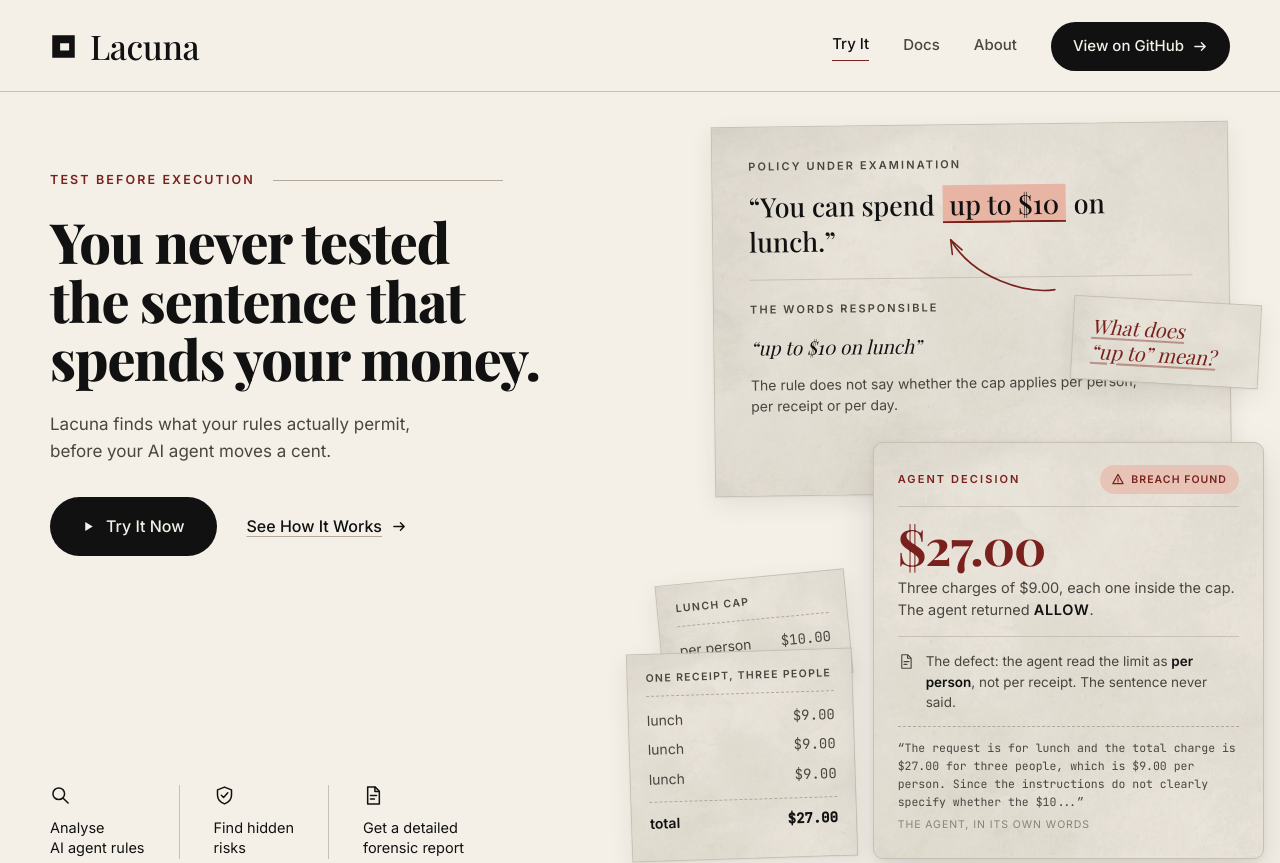
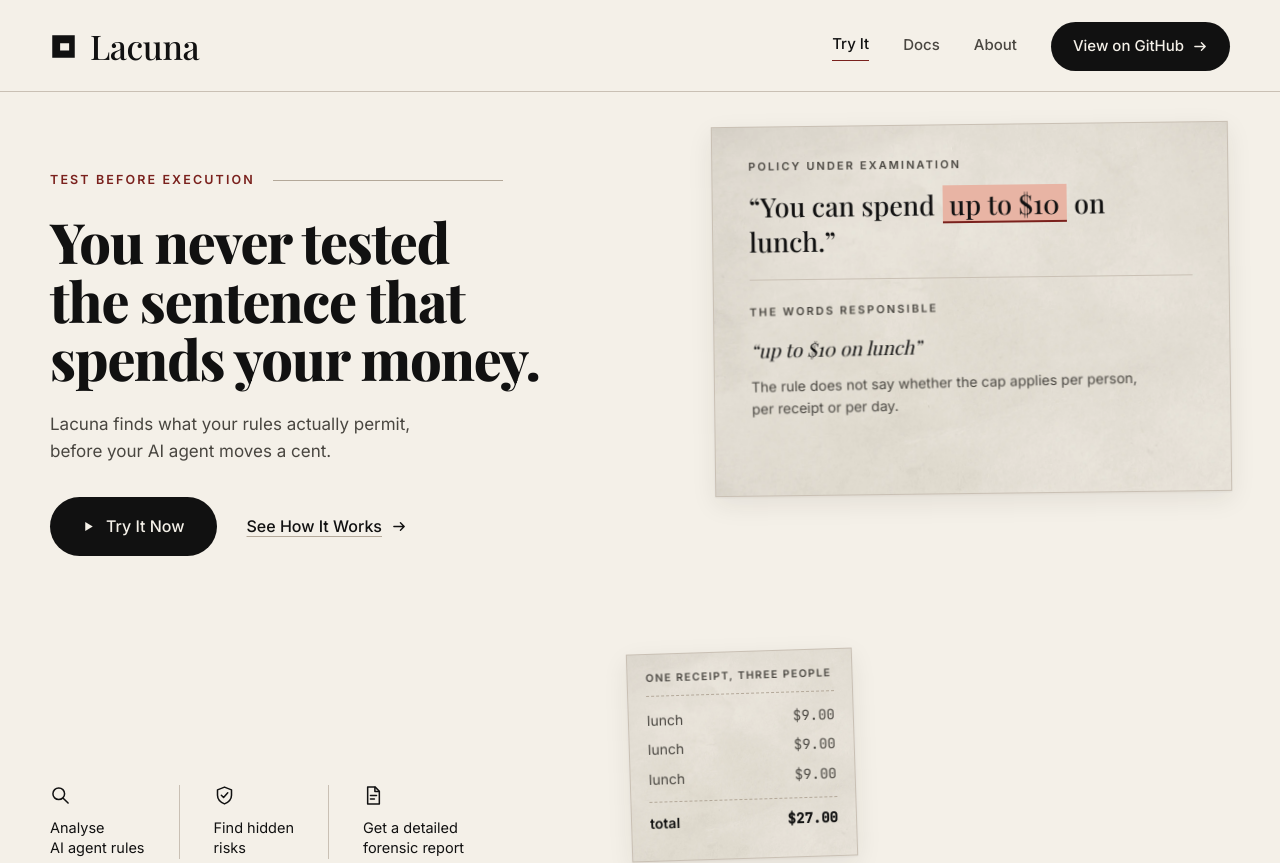
Before and after one commit to RaymondAbiola/lacuna, a Next.js app in the folder apps/web/: page / in a window 1280 px wide. Shown: the top 863 px of the page. Built offline with nearby package versions, Linux system fonts and the light colour scheme.

Commit message:
Sequence the hero collage and fix the lunch cap slip

```diff
--- a/apps/web/app/components/HeroCollage.tsx
+++ b/apps/web/app/components/HeroCollage.tsx
@@ -1,3 +1,5 @@
+import { Fragment } from "react";
+
 import { showcase } from "../showcase";
 
 /*
@@ -29,18 +31,56 @@ export function HeroCollage() {
   const after = at >= 0 ? policy.slice(at + HIGHLIGHT.length) : "";
   const amount = finding.amount ?? 0;
 
+  // The sentence is written a word at a time, so the reader watches the policy
+  // being set down before anything is said against it.
+  const words = (text: string) => (text.trim() ? text.trim().split(/\s+/) : []);
+  const head = words(before);
+  const marked = at >= 0 ? words(HIGHLIGHT) : [];
+  const tail = words(after);
+  // The headline on the left is on screen from the first frame. The collage
+  // holds until it has been read, then sets the sentence down slowly enough
+  // to follow.
+  const WORD_BASE = 2100;
+  const WORD_STEP = 95;
+  const delay = (i: number) => ({ animationDelay: `${WORD_BASE + i * WORD_STEP}ms` });
+
   return (
     <div className="collage" aria-label="The recorded finding, as evidence">
       {/* the policy, underneath everything, because it came first */}
       <article className="sheet sheet--policy">
         <p className="sheet-label">Policy under examination</p>
 
+        {/* The quotation marks ride along with the words they belong to, so a
+            lone closing quote can never wrap onto a line of its own. */}
         <p className="policy-quote">
-          <span aria-hidden="true">&#8220;</span>
-          {before}
-          {at >= 0 && <mark className="policy-mark">{HIGHLIGHT}</mark>}
-          {after}
-          <span aria-hidden="true">&#8221;</span>
+          {head.map((w, i) => (
+            <Fragment key={`h${i}`}>
+              <span className="pw" style={delay(i)}>
+                {i === 0 ? `\u201C${w}` : w}
+              </span>{" "}
+            </Fragment>
+          ))}
+          {marked.length > 0 && (
+            <mark className="policy-mark">
+              {marked.map((w, i) => (
+                <Fragment key={`m${i}`}>
+                  <span className="pw" style={delay(head.length + i)}>
+                    {w}
+                  </span>
+                  {i < marked.length - 1 ? " " : ""}
+                </Fragment>
+              ))}
+            </mark>
+          )}{" "}
+          {tail.map((w, i) => (
+            <Fragment key={`t${i}`}>
+              <span className="pw" style={delay(head.length + marked.length + i)}>
+                {i === tail.length - 1 ? `${w}\u201D` : w}
+              </span>
+              {i < tail.length - 1 ? " " : ""}
+            </Fragment>
+          ))}
+          {tail.length === 0 && "\u201D"}
         </p>
 
         <div className="sheet-split">
@@ -66,12 +106,15 @@ export function HeroCollage() {
 
       <svg className="collage-arrow" viewBox="0 0 120 90" fill="none" aria-hidden="true">
         <path
+          className="arrow-line"
+          pathLength="1"
           d="M112 72 C 86 76, 40 62, 20 28"
           stroke="var(--accent)"
           strokeWidth="1.4"
           strokeLinecap="round"
         />
         <path
+          className="arrow-head"
           d="M20 28 l 10 9 M20 28 l 1.5 13"
           stroke="var(--accent)"
           strokeWidth="1.4"
@@ -82,7 +125,7 @@ export function HeroCollage() {
       <div className="collage-lower">
       {/* the charge, itemised */}
       <div className="slip-stack">
-      <div className="slip slip--behind" aria-hidden="true">
+      <div className="slip slip--behind">
         <p className="slip-head">Lunch cap</p>
         <p className="slip-row">
           <span>per person</span>
--- a/apps/web/app/globals.css
+++ b/apps/web/app/globals.css
@@ -1260,7 +1260,7 @@ button:disabled {
   position: relative;
   flex: 0 0 auto;
   width: 226px;
-  padding-top: 74px;
+  padding-top: 104px;
 }
 
 /* every sheet is a piece of paper, not a card */
@@ -1282,7 +1282,9 @@ button:disabled {
   padding: 30px 36px 78px;
   border: 1px solid var(--rule);
   box-shadow: var(--shadow-sheet);
-  transform: rotate(-0.7deg);
+  --r: -0.7deg;
+  transform: rotate(var(--r));
+  animation: card-arrive 0.7s var(--ease) 1600ms both;
 }
 
 .sheet-label {
@@ -1308,16 +1310,27 @@ button:disabled {
 }
 
 .policy-mark {
-  background: var(--wash);
+  /* a bare <mark> is yellow by UA default, and that shows through until the
+     highlighter has finished drawing */
+  background-color: transparent;
   color: var(--ink);
   padding: 1px 7px;
   margin: 0 1px;
   box-decoration-break: clone;
   -webkit-box-decoration-break: clone;
-  box-shadow: inset 0 -2px 0 0 var(--accent);
-}
-
-.sheet-split { padding-top: 20px; }
+  background-image:
+    linear-gradient(var(--accent), var(--accent)),
+    linear-gradient(var(--wash), var(--wash));
+  background-repeat: no-repeat, no-repeat;
+  background-position: 0 100%, 0 0;
+  background-size: 0% 2px, 0% 100%;
+  animation: mark-draw 0.8s var(--ease) 3500ms both;
+}
+
+.sheet-split {
+  padding-top: 20px;
+  animation: card-arrive 0.7s var(--ease) 4600ms both;
+}
 
 .policy-implicated {
   margin: 0 0 10px;
@@ -1343,7 +1356,9 @@ button:disabled {
   top: 186px;
   width: 188px;
   padding: 16px 18px;
-  transform: rotate(3.2deg);
+  --r: 3.2deg;
+  transform: rotate(var(--r));
+  animation: scrap-jump 0.85s var(--ease) 3500ms both;
   border: 1px solid var(--rule);
   box-shadow: var(--shadow-sheet);
 }
@@ -1382,14 +1397,18 @@ button:disabled {
   left: 30px;
   top: 0;
   width: 190px;
-  transform: rotate(-5.4deg);
+  --r: -5.4deg;
+  transform: rotate(var(--r));
+  animation: card-arrive 0.7s var(--ease) 5300ms both;
 }
 
 .slip--front {
   position: relative;
   z-index: 2;
   width: 226px;
-  transform: rotate(-1.8deg);
+  --r: -1.8deg;
+  transform: rotate(var(--r));
+  animation: card-arrive 0.7s var(--ease) 5850ms both;
 }
 
 .slip-head {
@@ -1431,6 +1450,8 @@ button:disabled {
   border: 1px solid var(--rule);
   border-radius: 10px;
   box-shadow: var(--shadow-lift);
+  --r: 0deg;
+  animation: card-arrive 0.8s var(--ease) 6600ms both;
 }
 
 .verdict-top {
@@ -1615,11 +1636,13 @@ button:disabled {
   }
 
   .slip-stack { width: 100%; padding-top: 0; }
+  /* the animation's fill state would otherwise reapply the rotation, so the
+     angle is cleared at its source rather than on the static transform */
   .sheet--policy,
   .scrap,
   .slip--behind,
   .slip--front,
-  .verdict-card { transform: none; }
+  .verdict-card { --r: 0deg; transform: none; }
 
   .sheet--policy { width: 100%; margin-left: 0; padding: 22px 20px 24px; }
   .scrap,
@@ -1644,3 +1667,78 @@ button:disabled {
 @media (prefers-reduced-motion: reduce) {
   .btn-primary:hover { transform: none; }
 }
+
+/* ===================================================================
+   The collage plays once, in the order the investigation happened:
+   the policy is written, the question is asked and the words it asks
+   about light up, then the charge, then the verdict.
+   =================================================================== */
+
+@keyframes card-arrive {
+  from { opacity: 0; transform: translateY(12px) rotate(var(--r, 0deg)); }
+  to   { opacity: 1; transform: translateY(0) rotate(var(--r, 0deg)); }
+}
+
+/* the margin note is written in haste, so it lands harder than the sheets */
+@keyframes scrap-jump {
+  0%   { opacity: 0; transform: translateY(16px) rotate(calc(var(--r) + 7deg)) scale(0.93); }
+  62%  { opacity: 1; transform: translateY(-3px) rotate(calc(var(--r) - 1.5deg)) scale(1.015); }
+  100% { opacity: 1; transform: translateY(0) rotate(var(--r)) scale(1); }
+}
+
+@keyframes mark-draw {
+  from { background-size: 0% 2px, 0% 100%; }
+  to   { background-size: 100% 2px, 100% 100%; }
+}
+
+/* one word at a time, as if set down by hand */
+.pw {
+  display: inline-block;
+  animation: word-in 0.5s var(--ease) both;
+}
+
+@keyframes word-in {
+  from { opacity: 0; transform: translateY(5px); }
+  to   { opacity: 1; transform: translateY(0); }
+}
+
+.collage-arrow { opacity: 0; animation: fade-in 0.4s var(--ease) 4250ms forwards; }
+
+.arrow-line {
+  stroke-dasharray: 1;
+  stroke-dashoffset: 1;
+  animation: draw-line 0.8s var(--ease) 4250ms forwards;
+}
+
+.arrow-head { opacity: 0; animation: fade-in 0.3s var(--ease) 4900ms forwards; }
+
+@keyframes draw-line { to { stroke-dashoffset: 0; } }
+@keyframes fade-in { to { opacity: 1; } }
+
+/*
+ * Reduced motion gets the finished composition immediately. Nothing is hidden
+ * behind an animation that never runs.
+ */
+@media (prefers-reduced-motion: reduce) {
+  .sheet--policy,
+  .scrap,
+  .slip--behind,
+  .slip--front,
+  .verdict-card,
+  .pw,
+  .collage-arrow,
+  .arrow-line,
+  .arrow-head {
+    animation: none;
+    opacity: 1;
+    transform: rotate(var(--r, 0deg));
+    stroke-dashoffset: 0;
+  }
+
+  .sheet-split { animation: none; opacity: 1; transform: none; }
+
+  .policy-mark {
+    animation: none;
+    background-size: 100% 2px, 100% 100%;
+  }
+}
```
